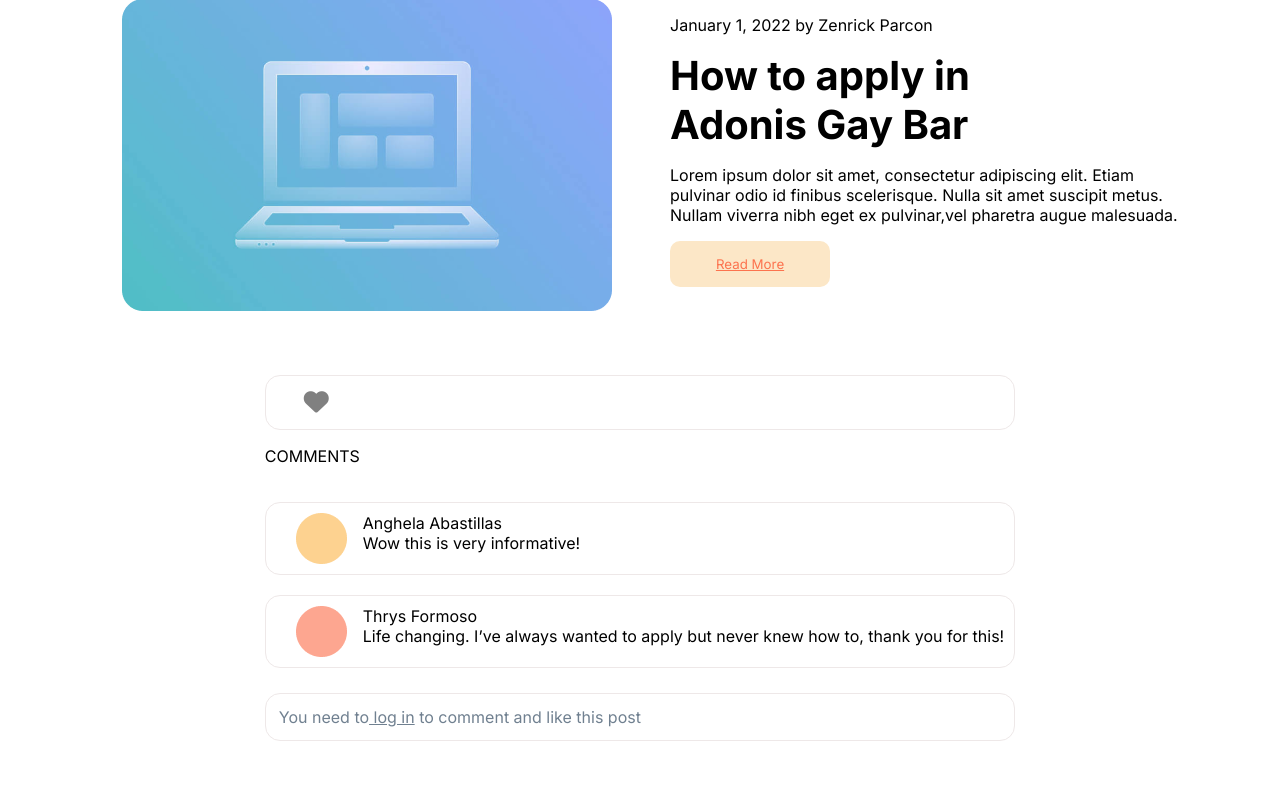
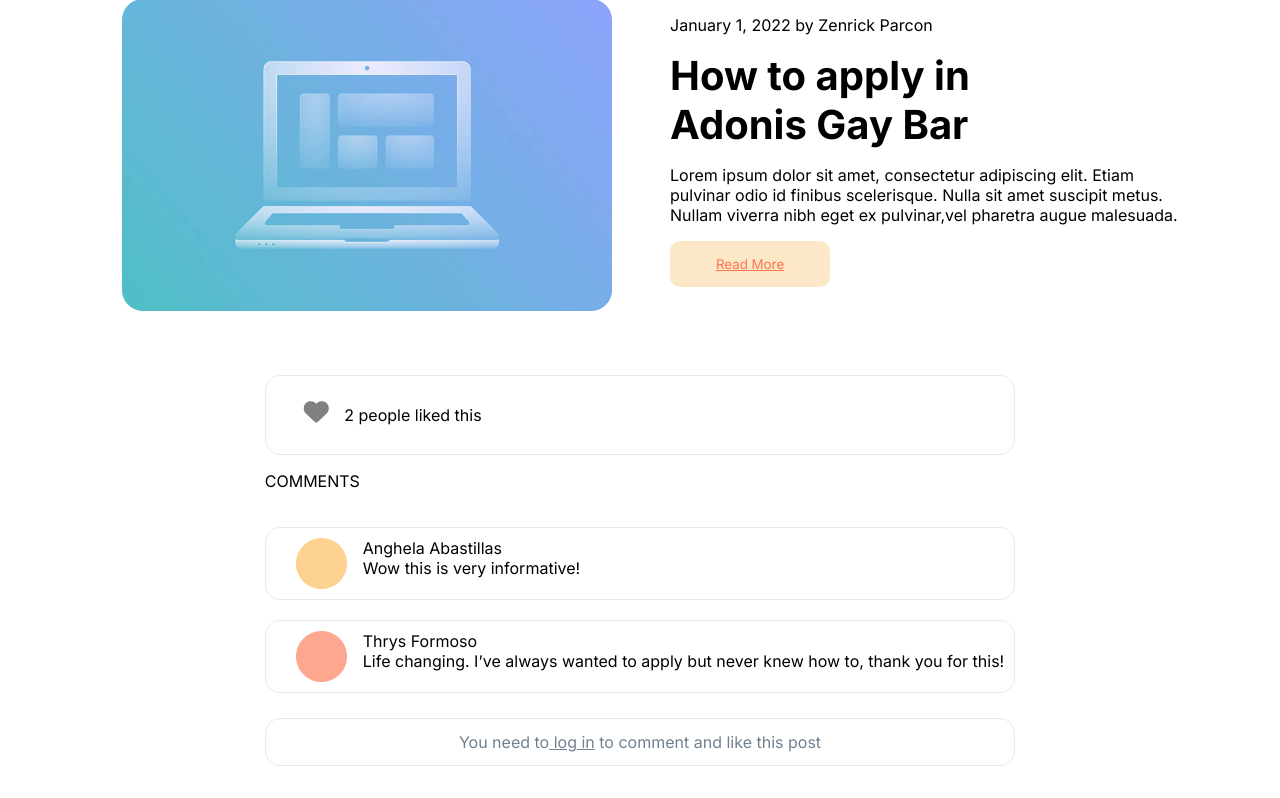
Before and after one commit to keiruu/CIT236-Blogging-System, a PHP site: page / in a window 1280 px wide. Shown: the part 693-1491 px from the top of the page. Before the commit the page ends 1434 px from the top, so only its background shows below. Run offline with PHP 8.4, Linux system fonts and the light colour scheme; some libraries are stand-ins or nearby versions.

Commit message:
fixed homepage and post
well not totally fixed. just placed a "placed holder" sa 2 people liked this if gaan gid mani function sa both homepage and post.

```diff
--- a/index.php
+++ b/index.php
@@ -1,9 +1,5 @@
 <?php
-    require ("db_con.php");
-
         ?>
-
-
 
 <head>
     <meta charset="UTF-8">
@@ -67,7 +63,10 @@
                 <table id="tb1">
                         <tr>
                             <td>
-                                <div class="heart_btn"><Button onclick="Toggle1()" id="btnh1" class="h_btn1"><i class="fas fa-heart"></i></Button></div>
+                                <div class="heart_btn"><Button onclick="Toggle1()" id="btnh1" class="h_btn1"><i class="fas fa-heart"></i></Button>
+                                <p id="h_btn_txt2">2 people liked this</p>
+                            </div>
+
                     <script>
                         var btnvar1 = document.getElementById('btnh1');
 
--- a/post.php
+++ b/post.php
@@ -43,6 +43,7 @@ Morbi faucibus ipsum sed massa malesuada, at lacinia quam consequat. Nullam scel
             <!-- heart testing -->
                     <div class="heart_btn">
                         <Button onclick="Toggle1()" id="btnh1" class="h_btn"><i class="fas fa-heart"></i></Button>
+                            <p id="h_btn_txt">2 people liked this</p>
                     </div>
                     <script>
                         var btnvar1 = document.getElementById('btnh1');
@@ -68,7 +69,6 @@ Morbi faucibus ipsum sed massa malesuada, at lacinia quam consequat. Nullam scel
             </form>
       </div>
     </div>
-
     <div class="footer">
         Finals Project for CIT236 <br><u><a href="https://github.com/keiruu/CIT236-Blogging-System" class="github-link" target="_blank">Github Repository</a></u></br><br> ABASTILLAS | FORMOSO | PARCON | SOQUENO | UNATING</br>
     </div>
--- a/styles/style.css
+++ b/styles/style.css
@@ -9,7 +9,7 @@ body {
     background-color: #ffffff;
     padding: 30px;
     margin-bottom: 2.5rem;
-    box-shadow: 0 5px 5px rgba(0, 0, 0, 0.2);
+    box-shadow: 0 5px 5px rgb(214, 214, 214);
 }
 
 img {
@@ -215,6 +215,7 @@ img {
     width: 100%;
     gap: 1rem;
     display: flex;
+    justify-content: center;
 }
 
 #tb3 tr td {
@@ -255,3 +256,8 @@ img {
 .h_btn1 i:hover {
     cursor: pointer;
 }
+
+#h_btn_txt2 {
+    display: inline-block;
+    padding-left: 5px;
+}
```
Also changed, not shown: styles/post.css (+6 -1 lines).
